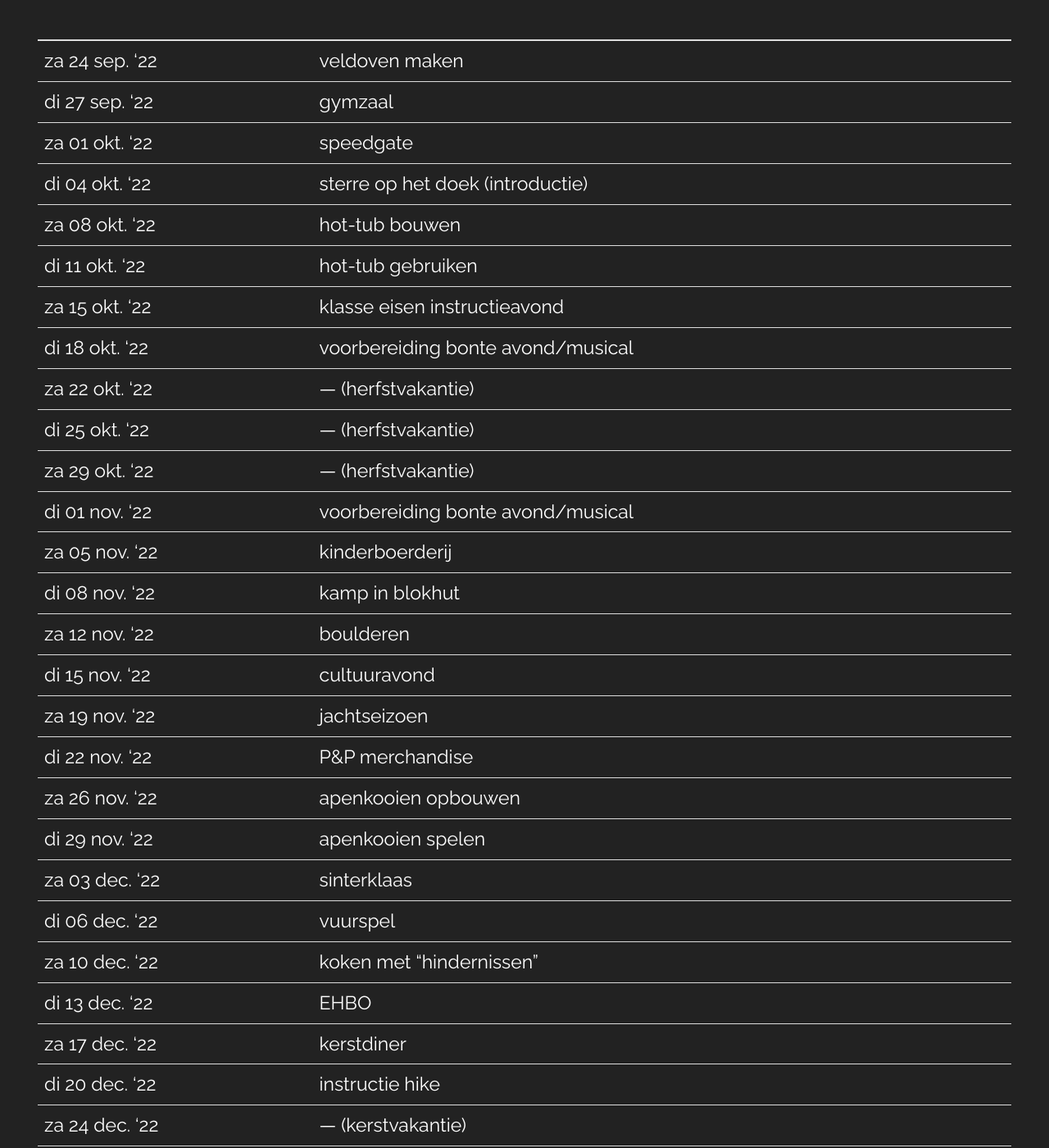
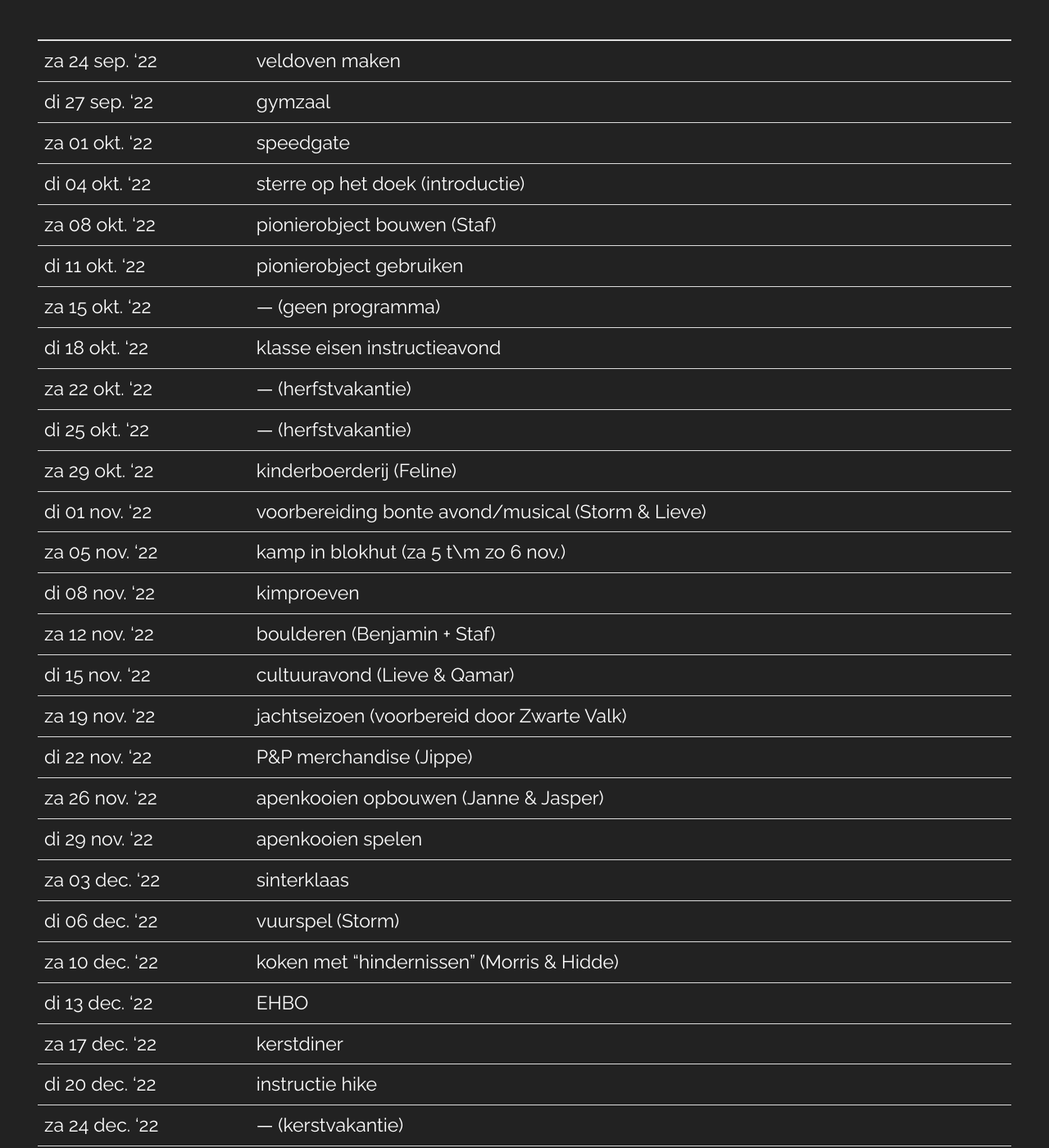
Before and after one commit to nognooitmeegemaakt/website, a Jekyll site: the page built from _agenda/scouts.md, in a window 1280 px wide and 1400 px high, scrolled down 374 px. Shown: the whole window at 82% size. Built offline with Jekyll 4.4.1, drawn with Linux system fonts in a browser that asks for light colours; some web fonts are replaced; some of the changed text lies outside the part shown.

Commit message:
Update 'Scouts' agenda

```diff
--- a/_agenda/scouts.md
+++ b/_agenda/scouts.md
@@ -12,25 +12,25 @@ footer: "_Laatste wijziging 27 september 2022_"
 | di 27 sep. '22 | gymzaal |
 | za 01 okt. '22 | speedgate |
 | di 04 okt. '22 | sterre op het doek (introductie) |
-| za 08 okt. '22 | hot-tub bouwen  |
-| di 11 okt. '22 | hot-tub gebruiken  |
-| za 15 okt. '22 | klasse eisen instructieavond |
-| di 18 okt. '22 | voorbereiding bonte avond/musical |
+| za 08 okt. '22 | pionierobject bouwen (Staf) |
+| di 11 okt. '22 | pionierobject gebruiken |
+| za 15 okt. '22 | — (geen programma) |
+| di 18 okt. '22 | klasse eisen instructieavond |
 | za 22 okt. '22 | — (herfstvakantie) |
 | di 25 okt. '22 | — (herfstvakantie) |
-| za 29 okt. '22 | — (herfstvakantie) |
-| di 01 nov. '22 | voorbereiding bonte avond/musical |
-| za 05 nov. '22 | kinderboerderij |
-| di 08 nov. '22 | kamp in blokhut |
-| za 12 nov. '22 | boulderen |
-| di 15 nov. '22 | cultuuravond |
-| za 19 nov. '22 | jachtseizoen |
-| di 22 nov. '22 | P&P merchandise |
-| za 26 nov. '22 | apenkooien opbouwen |
+| za 29 okt. '22 | kinderboerderij (Feline) |
+| di 01 nov. '22 | voorbereiding bonte avond/musical (Storm & Lieve) |
+| za 05 nov. '22 | kamp in blokhut (za 5 t\m zo 6 nov.) |
+| di 08 nov. '22 | kimproeven |
+| za 12 nov. '22 | boulderen (Benjamin + Staf) |
+| di 15 nov. '22 | cultuuravond (Lieve & Qamar) |
+| za 19 nov. '22 | jachtseizoen (voorbereid door Zwarte Valk) |
+| di 22 nov. '22 | P&P merchandise (Jippe) |
+| za 26 nov. '22 | apenkooien opbouwen (Janne & Jasper) |
 | di 29 nov. '22 | apenkooien spelen |
 | za 03 dec. '22 | sinterklaas |
-| di 06 dec. '22 | vuurspel |
-| za 10 dec. '22 | koken met "hindernissen" |
+| di 06 dec. '22 | vuurspel (Storm) |
+| za 10 dec. '22 | koken met "hindernissen" (Morris & Hidde) |
 | di 13 dec. '22 | EHBO |
 | za 17 dec. '22 | kerstdiner |
 | di 20 dec. '22 | instructie hike |
@@ -38,7 +38,7 @@ footer: "_Laatste wijziging 27 september 2022_"
 | di 27 dec. '22 | — (kerstvakantie) |
 | za 31 dec. '22 | — (kerstvakantie) |
 | di 03 jan. '23 | — (kerstvakantie) |
-| vr 06 jan. '23 | winterhike (vr 6 t\m zo 8 jan) |
+| vr 06 jan. '23 | winterhike (vr 6 t\m zo 8 jan.) |
 | di 10 jan. '23 | |
 | vr 13 jan. '23 | nieuwjaarsborrel (20:00 - 21:30) |
 | za 14 jan. '23 | |
--- a/_config.yml
+++ b/_config.yml
@@ -3,7 +3,7 @@ owner: "Stichting Scouting Groep Petrus en Paulus"
 copyright: "Copyright (c) Nog Nooit Meegemaakt 1934-2022"
 version: "1.0.0"
 title: "Nog Nooit Meegemaakt"
-domain: "https://scoutingdenbosch.nl"
+domain: ""
 logo: "https://scoutingdenbosch.nl/assets/img/logo.png"
 description: "Scoutinggroep P&P verzorgt activiteiten die jij nog nooit hebt meegemaakt! Lijkt het je leuk om mee te doen? Kom dan een keer kijken, of meld je aan!"
 keywords: "scouting, den bosch, P&P, petrus en paulus, nog nooit meegemaakt, outdoor, stoer"
```
Also changed, not shown: 1 other file.
